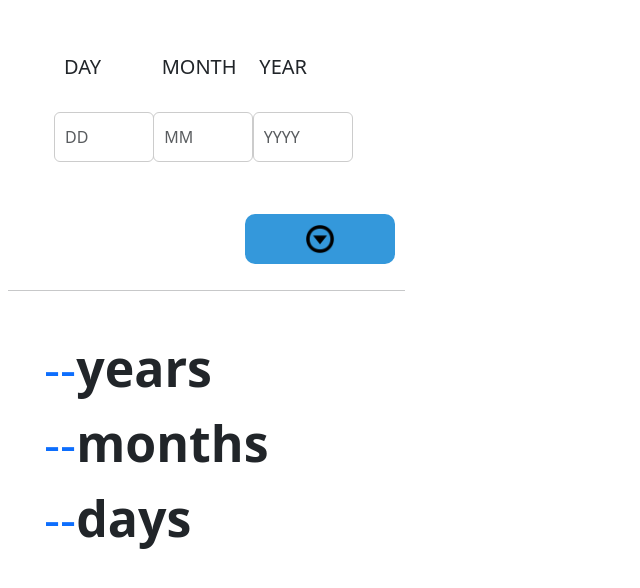
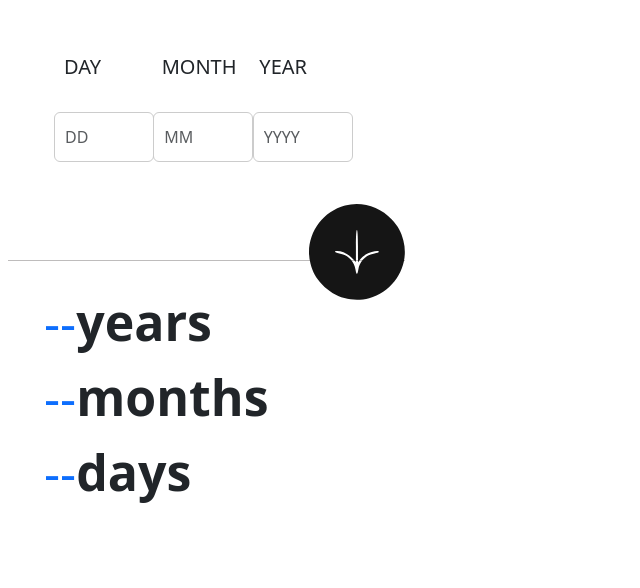
Before and after one commit to lincydavid/age-calculator, an Angular app: page / in a window 1280 px wide. Shown: the top 588 px of the page, without its empty margins (0-640 px from the left). Built offline with nearby package versions, Linux system fonts and the light colour scheme.

Commit message:
fix(age): remove console and correct button design

```diff
--- a/src/app/age/calculate-age.component.html
+++ b/src/app/age/calculate-age.component.html
@@ -5,7 +5,7 @@
 </head>
 
 <body>
-  <form [formGroup]="ageCalculateFormGroup" (ngSubmit)="onSubmit(ageCalculateFormGroup.value)" class="form-horizontal">
+  <form [formGroup]="ageCalculateFormGroup" class="form-horizontal">
 
     <div class="row px-2 py-2">
 
@@ -56,10 +56,17 @@
       </div>
       <div class="row button-align">
         <div class="col-md-4">
-          <button type="submit" class="form-control text-box custom-button ">
-            <img src="assets/img_67944.png" width="30" height="30" alt="Image Button"></button>
-          <hr />
+          <div (click)="onSubmit()">
+            <svg width="96" height="96" viewBox="0 0 96 96" fill="none" xmlns="http://www.w3.org/2000/svg">
+              <path fill-rule="evenodd" clip-rule="evenodd"
+                d="M1.46449 59.4727C-5.01549 34.5937 10.6356 8.3517 36.0266 1.5237C52.5095 -2.9093 70.6646 2.50671 82.7976 15.4767C89.2335 22.3567 92.0575 27.4617 94.3715 36.4027C100.835 61.3682 85.4536 87.2001 60.1047 94.2151C56.2121 95.2341 52.1266 95.7766 47.9145 95.7766C43.5741 95.7766 39.3679 95.2005 35.3689 94.1205C27.0626 91.7799 19.3257 87.1391 13.1335 80.4917C6.73549 73.6247 3.74947 68.2447 1.46449 59.4727ZM46.9145 57.8897V41.9167C46.9145 31.9337 47.2895 25.9427 47.9145 25.9427C48.5385 25.9427 48.9265 32.0467 48.9465 42.1927L48.9775 58.4427L51.0835 55.6187C52.2415 54.0647 54.9335 51.6927 57.0655 50.3477C61.2055 47.7337 69.9145 45.9347 69.9145 47.6937C69.9145 48.2557 67.9225 49.0147 65.4875 49.3797C57.1455 50.6307 50.6025 57.1737 49.3515 65.5157C48.9865 67.9507 48.3395 69.9427 47.9145 69.9427C47.4895 69.9427 46.8425 67.9507 46.4775 65.5157C45.2265 57.1737 38.6835 50.6307 30.3415 49.3797C25.8305 48.7027 24.1745 46.9427 28.0485 46.9427C32.8385 46.9427 38.5955 49.5827 42.6645 53.6467L46.9145 57.8897Z"
+                fill="#151515" />
+            </svg>
+            <div class="simple-line"></div>
+          </div>
+
         </div>
+
       </div>
 
       <div class="row-parent px-5 py-4">
--- a/src/app/age/calculate-age.component.scss
+++ b/src/app/age/calculate-age.component.scss
@@ -46,3 +46,8 @@ padding: 10px;
   border: none;
   cursor: pointer;
 }
+.simple-line {
+  border-top: 1px solid #bebcbc;
+  padding-top:-40px;
+  margin-top: -40px;
+  }
--- a/src/app/age/calculate-age.component.ts
+++ b/src/app/age/calculate-age.component.ts
@@ -1,4 +1,4 @@
-import { Component, Input, OnInit } from '@angular/core';
+import { Component } from '@angular/core';
 import { AbstractControl, FormBuilder, FormGroup, Validators } from '@angular/forms';
 
 @Component({
@@ -7,7 +7,7 @@ import { AbstractControl, FormBuilder, FormGroup, Validators } from '@angular/fo
   styleUrls: ['calculate-age.component.scss']
 })
 
-export class CalacAgeComponent implements OnInit {
+export class CalacAgeComponent {
 
   ageCalculateFormGroup: FormGroup;
   invalidForm: boolean;
@@ -24,43 +24,41 @@ export class CalacAgeComponent implements OnInit {
     this.ageDays = null;;
     this.ageCalculateFormGroup = this.fb.group(
       {
-        day: ['', [Validators.required,Validators.min(1),Validators.max(31)]],
-        month: ['', [Validators.required,Validators.min(1),Validators.max(12)]],
+        day: ['', [Validators.required, Validators.min(1), Validators.max(31)]],
+        month: ['', [Validators.required, Validators.min(1), Validators.max(12)]],
         year: ['', [Validators.required, this.yearValidator]]
       }
     )
   }
-  ngOnInit(): void {
 
-  }
   yearValidator(control: AbstractControl): { [key: string]: boolean } | null {
     const currentYear = new Date().getFullYear();
     const enteredYear = control.value;
-
-    // Validate that the entered year is within a reasonable range
     if (enteredYear && (enteredYear < 1900 || enteredYear > currentYear)) {
       return { 'invalidYear': true };
     }
+    return null;
+  }
 
-    return null; // Validation passed
-  }
-  onSubmit(value: any) {
-    console.log(this.ageCalculateFormGroup.value)
+  onSubmit() {
+
     if (this.ageCalculateFormGroup.valid) {
-      console.log('1  ',this.ageCalculateFormGroup.get(['years'])?.value)
+
       this.ageYears = this.ageCalculateFormGroup.value.year;
       this.ageMonths = this.ageCalculateFormGroup.value.month;
       this.ageDays = this.ageCalculateFormGroup.value.day;
+
       const today: Date = new Date();
+
       if (this.ageDays && this.ageMonths && this.ageYears) {
+
         const today = new Date();
         const birthDate = new Date(this.ageYears, this.ageMonths - 1, this.ageDays); // Months are zero-based
 
         this.ageYears = today.getFullYear() - birthDate.getFullYear();
         this.ageMonths = today.getMonth() - birthDate.getMonth();
         this.ageDays = today.getDate() - birthDate.getDate();
-        console.log('hiii  ', this.ageYears)
-        // Adjust for negative months or days
+
         if (this.ageDays < 0) {
           this.ageMonths--;
           const lastMonthDate: Date = new Date(today.getFullYear(), today.getMonth(), 0);
@@ -72,12 +70,12 @@ export class CalacAgeComponent implements OnInit {
           this.ageMonths += 12;
         }
       }
-
-      console.log(this.ageCalculateFormGroup);
       this.invalidForm = false;
     } else {
       this.invalidForm = true;
     }
   }
-
+  calledME(){
+    console.log('hii')
+  }
 }
```
